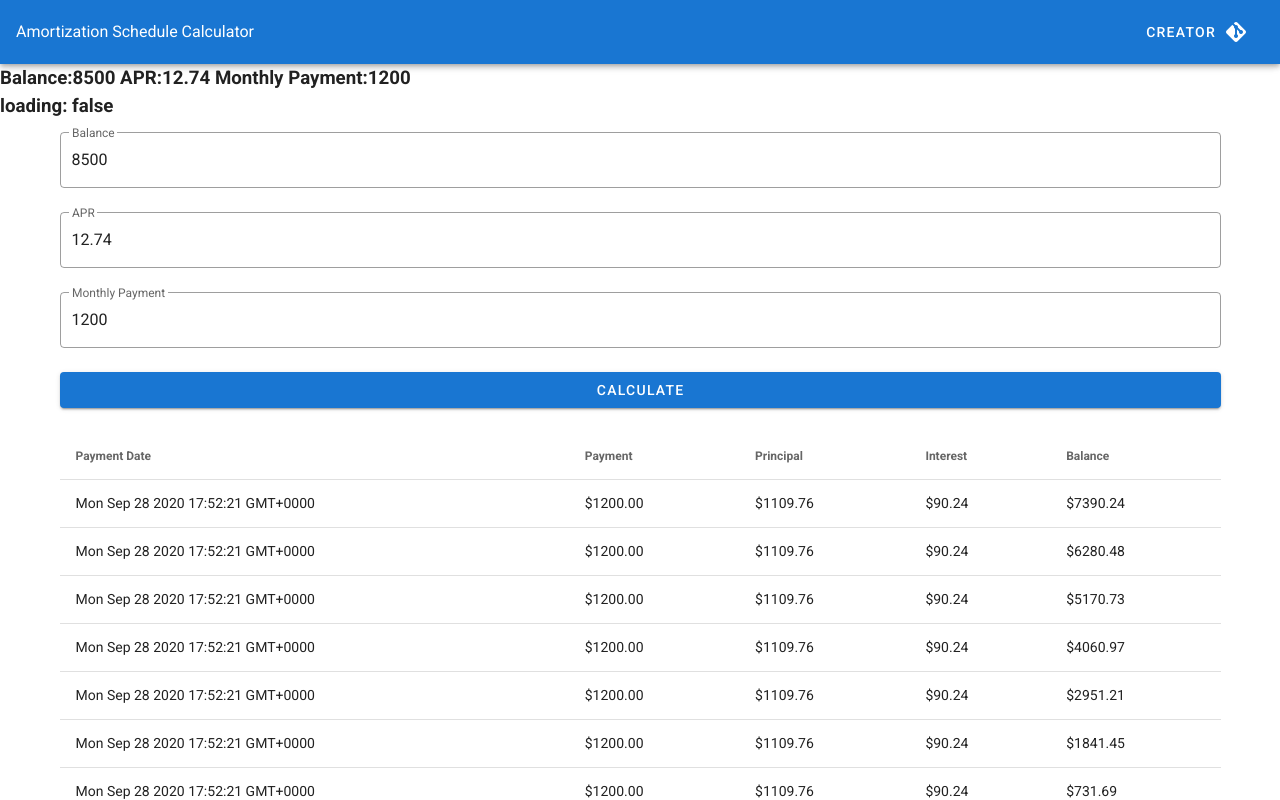
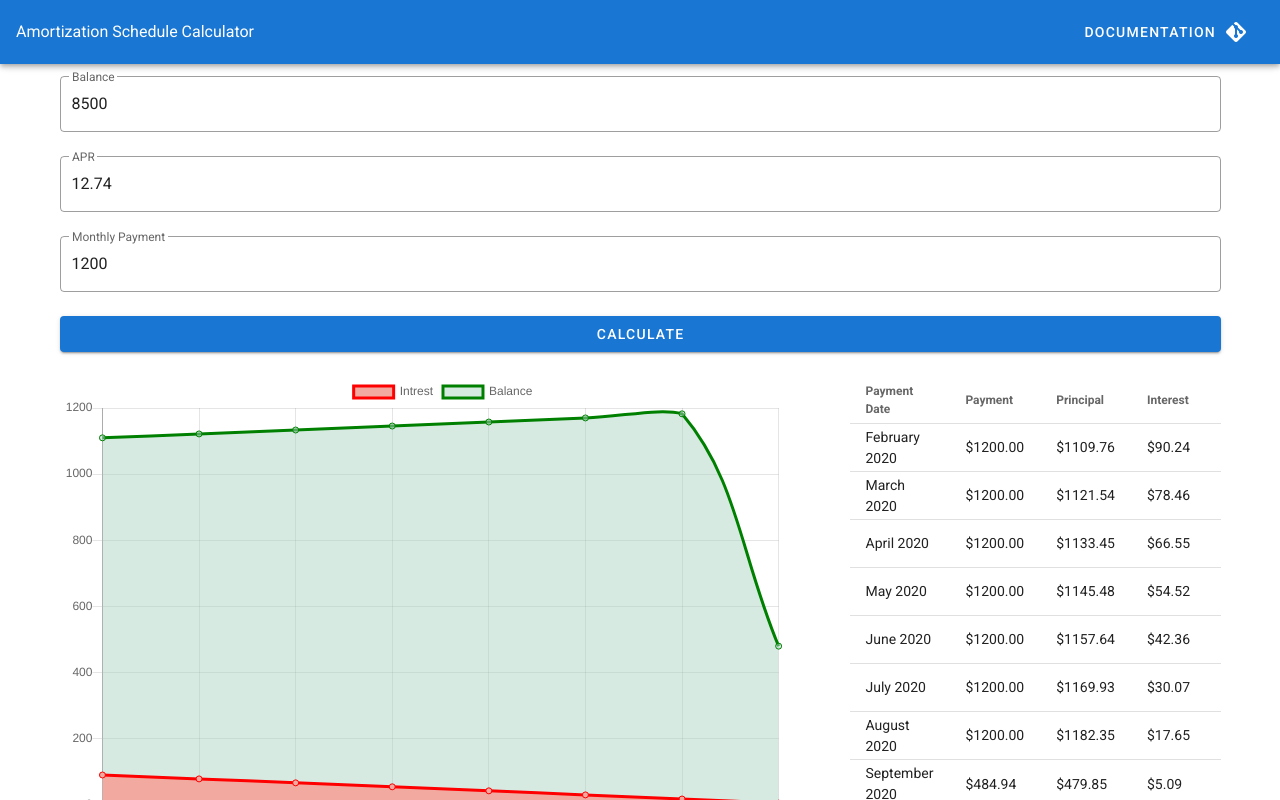
Before and after one commit to eduardo409/amortizationCalculator, a Vue app: page / in a window 1280 px wide. Both pictures are taken after a click on the button "CALCULATE". Shown: the top 800 px of the page. Built offline with nearby package versions, Linux system fonts and the light colour scheme.

Commit message:
working chart

```diff
--- a/src/App.vue
+++ b/src/App.vue
@@ -16,13 +16,13 @@
         target="_blank"
         text
       >
-        <span class="mr-2">Creator</span>
+        <span class="mr-2">Documentation</span>
         <v-icon>mdi-git</v-icon>
       </v-btn>
     </v-app-bar>
 
     <v-content>
-      <HomePage/>
+      <HomePage lg="12"/>
     </v-content>
   </v-app>
 </template>
--- a/src/Repo/Calculator.js
+++ b/src/Repo/Calculator.js
@@ -1,3 +1,4 @@
+/* eslint-disable no-console */
 var moment = require('moment');
 module.exports =  class Calculator {
     constructor(){}
@@ -19,11 +20,11 @@ module.exports =  class Calculator {
             let monthPayment = payment
             while(monthBalance > 0){
                 monthDate = monthDate.add(1,'months')
-                let monthInterest = apr * balance /12
+                let monthInterest = apr * monthBalance /12
                 monthPayment = monthBalance < monthPayment ? monthInterest + monthBalance : payment
                 let monthPrinciple = monthPayment - monthInterest
                 monthBalance = monthBalance - monthPrinciple
-                listOfPayments.push({monthDate, monthPayment, monthPrinciple, monthInterest, monthBalance})
+                listOfPayments.push({'monthDate':monthDate.clone(), monthPayment, monthPrinciple, monthInterest, monthBalance})
             resolve(listOfPayments)
         }
 
--- a/src/components/Chart.vue
+++ b/src/components/Chart.vue
@@ -3,11 +3,12 @@
 </template>
 
 <script>
+/* eslint-disable no-console */
+
 import Chart from 'chart.js';
-
 export default {
-  name: 'monthly-sales-chart',
-  props: {
+  name: 'chart',
+props: {
     // The canvas's width.
     width: {
       type: Number,
@@ -32,8 +33,31 @@ export default {
     // The chart's options.
     options: Object
   },
+  data() {
+    return {
+      // Data that will hold the Chart.js instance.
+      chart: null
+    };
+  },
+  watch: {
+    // Watch for the datasets changes.
+    labels(newLabels) {
+      // Replace the datasets and call the update() method on Chart.js
+      // instance to re-render the chart.
+      console.log(newLabels)
+      this.chart.data.labels = newLabels;
+      this.chart.update();
+    },
+    datasets(newData) {
+        console.log("dataset change")
+        this.chart.data.datasets = newData;
+        this.chart.update();
+    }
+
+  },
   mounted() {
-    new Chart(this.$refs.myChart, {
+    // Store the created instance.
+    this.chart = new Chart(this.$refs.myChart, {
       type: 'line',
       data: {
         labels: this.labels,
--- a/src/components/Form.vue
+++ b/src/components/Form.vue
@@ -1,10 +1,10 @@
 <template>
   <div>
     <h3>
-      Balance:{{entries.bal.value}}
+      <!-- Balance:{{entries.bal.value}}
       APR:{{entries.apr.value}}
       Monthly Payment:{{entries.monthPayment.value}} <br>
-      loading: {{loading}}
+      loading: {{loading}} -->
     </h3>
     <v-form>
     <v-container>
@@ -32,29 +32,12 @@
           color="primary"
            v-on:click='submitForm()'
           :loading="loading"
-
           >
             Calculate
           </v-btn>
         </v-col>
       </v-row>
-      <v-row>
-        <v-col
-        cols="12" lg="12" sm="12" md="12">
-          <div class="text-center">
-            <!-- <v-progress-circular
-              v-if="loading"
-              :size="70"
-              :width="7"
-              color="purple"
-              indeterminate
-            ></v-progress-circular> -->
-          </div>
-        <Table
-        v-bind:tableData= tableData
-        ></Table>
-        </v-col>
-      </v-row>
+
     </v-container>
   </v-form>
   </div>
@@ -62,13 +45,8 @@
 </template>
 
 <script>
-import Table from './Table'
-var Calculator = require('../Repo/Calculator')
 export default {
   name: 'Form',
-  components:{
-    Table,
-  },
   data: () => ({
       entries:{bal:{rep:"Balance",value:8500}, apr:{rep:"APR",value:12.74}, monthPayment:{rep:"Monthly Payment",value:1200}},
       tableData: null,
@@ -79,10 +57,6 @@ export default {
     console.log(`Entries:${this.entries}`)
   },
   watch: {
-    tableData: function() {
-      console.log('change')
-      this.loading = false
-   },
    loading: function() {
       console.log('loading change')
    }
@@ -95,17 +69,10 @@ export default {
           end = new Date().getTime();
         }
       },
-     async submitForm(){
-      let calculator = new Calculator()
-      let bal = this.entries.bal.value
-      let monthPayment = this.entries.monthPayment.value
-      let apr = calculator.percentToDecimal(this.entries.apr.value)
-      this.tableData = null
-      // console.log(`bal: ${bal}\napr: ${apr}\nmonthPayment: ${monthPayment}`)
-      calculator.schedule(parseFloat(bal), parseFloat(monthPayment), parseFloat(apr)).then((result =>{
-         this.tableData = result
-      }))
-
+     submitForm(){
+      this.$parent.updateComponents(this.entries.bal.value,
+                                     this.entries.apr.value,
+                                     this.entries.monthPayment.value)
     }
   }
 };
--- a/src/components/HomePage.vue
+++ b/src/components/HomePage.vue
@@ -1,16 +1,27 @@
 <template>
   <div class="homepage">
+    <!-- listOfMonths:{{listOfMonths}} -->
+    <!-- listOfLabels:{{labels}}  -->
+    <!-- dataInterest:{{datasets[0].data}} -->
     <Form/>
       <v-container>
-      <v-row>
+      <v-row  cols="12" lg="12" sm="12" md="12">
         <v-col
-        cols="12" lg="12" sm="12" md="12">
+        cols="12" lg="8" sm="12" md="12">
           <div class="text-center">
-              <Chart/>
+            <line-chart
+              :width="500"
+              :height="300"
+              v-bind:labels=labels
+              :datasets=datasets
+            ></line-chart>
           </div>
-        <Table
-        v-bind:tableData= tableData
-        ></Table>
+        </v-col>
+        <v-col
+        cols="12" lg="4" sm="12" md="12">
+            <Table
+            v-bind:listOfMonths= listOfMonths
+            ></Table>
         </v-col>
       </v-row>
     </v-container>
@@ -18,15 +29,61 @@
 </template>
 
 <script>
-import Form from "../components/Form";
-import Chart from "../components/Chart"
+/* eslint-disable no-console */
+var Calculator = require('../Repo/Calculator')
+import Form from "./Form";
+import Table from './Table'
+import LineChart from "./Chart"
 export default {
   name: 'HomePage',
   components: {
-    Form,Chart
+    Form,
+    LineChart,
+    Table,
 
   },
-  data: () => ({}),
+  data: () => ({
+    listOfMonths: null,
+    labels: [],
+    datasets: [{
+    label: 'Intrest',
+    borderColor: 'RED',
+    backgroundColor: 'rgba(241, 169, 160, 1)',
+    data: []},
+  {
+    label: 'Balance',
+    borderColor: 'GREEN',
+    backgroundColor: 'rgba(170, 212, 195, 0.48)',
+    data: []}]
+  }),
+  watch:{
+    listOfMonths: function(){
+
+      this.labels = this.listOfMonths.map(month => month.monthDate.format('MMMM YYYY'));
+      this.datasets[0].data = this.listOfMonths.map(month => month.monthInterest);
+      this.datasets[1].data = this.listOfMonths.map(month => month.monthPrinciple);
+    }
+  },
+  methods:{
+      async updateComponents(bal,apr,monthPayment){
+        await this.buildTable(bal,apr,monthPayment)
+      },
+      buildChart(){
+        console.log('building charts')
+        // this.labels = this.listOfMonth.map(month => month.monthDate)
+        console.log('building charts')
+      },
+      async buildTable(bal,apr,monthPayment){
+      console.log(bal, apr, monthPayment)
+      let calculator = new Calculator()
+      let decimalAPR = calculator.percentToDecimal(apr)
+      await calculator.schedule(parseFloat(bal), parseFloat(monthPayment), parseFloat(decimalAPR)).then((result =>{
+         this.listOfMonths = result
+         console.log(JSON.stringify(result))
+      }))
+
+    }
+  }
 }
 </script>
 <style scoped>
--- a/src/components/Table.vue
+++ b/src/components/Table.vue
@@ -1,7 +1,7 @@
 <template>
-<div>
   <v-simple-table
   fixed-header
+  v-if="listOfMonths"
   >
       <template v-slot:default>
         <thead>
@@ -14,8 +14,8 @@
           </tr>
         </thead>
         <tbody>
-          <tr v-for="month in tableData" :key="month.date">
-            <td>{{month.monthDate}}</td>
+          <tr v-for="month in listOfMonths" :key="month.date">
+            <td>{{month.monthDate | formatDate }}</td>
             <td>${{month.monthPayment.toFixed(2)}}</td>
             <td>${{month.monthPrinciple.toFixed(2)}}</td>
             <td>${{month.monthInterest.toFixed(2)}}</td>
@@ -24,15 +24,19 @@
         </tbody>
       </template>
     </v-simple-table>
-  </div>
 </template>
 
 <script>
 export default {
   name: 'Table',
   props:{
-    tableData: Array,
+    listOfMonths: Array,
     mytext: String,
+  },
+  filters:{
+    formatDate: function(date){
+      return date.format('MMMM YYYY')
+      }
   },
   data: () => ({
   }),
```
